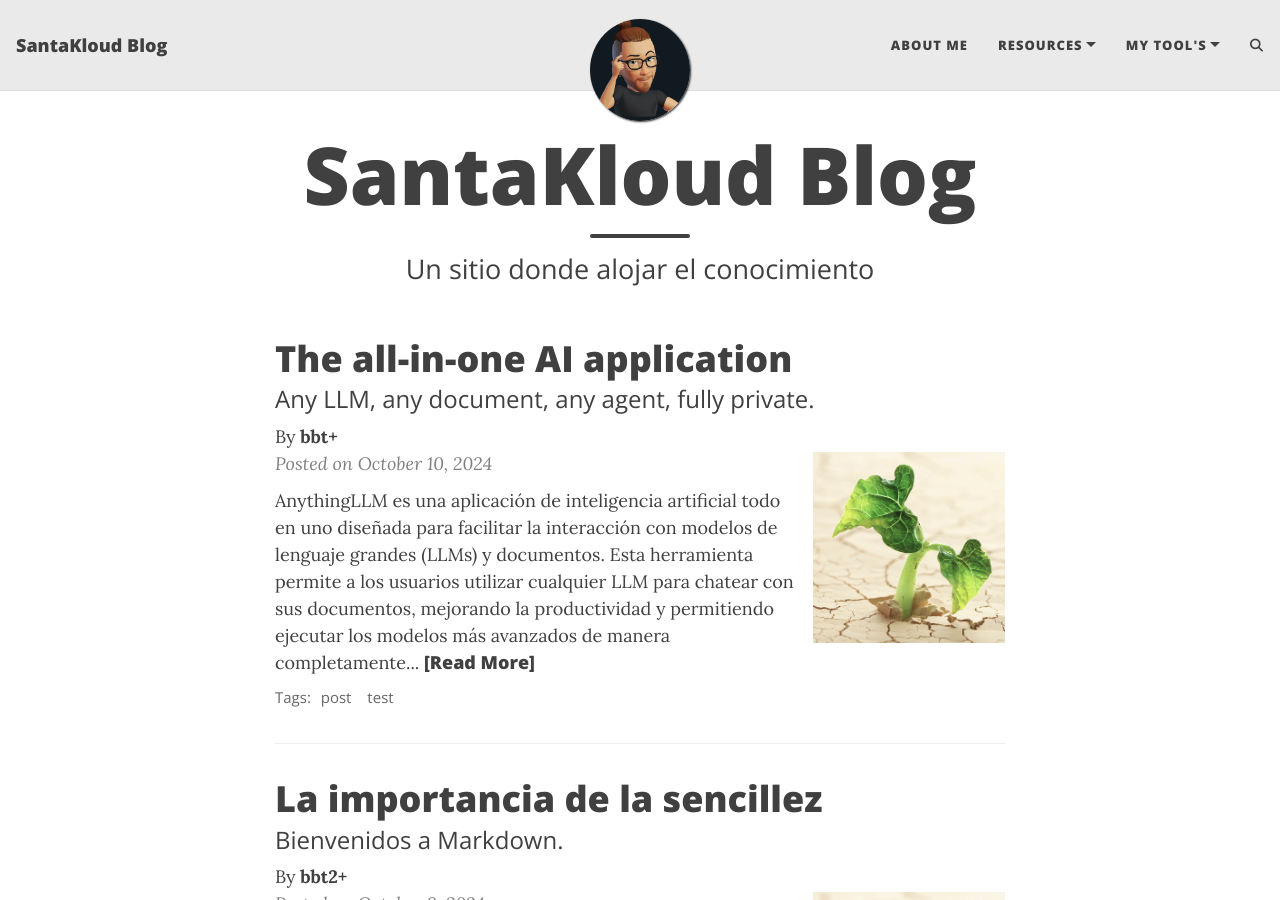
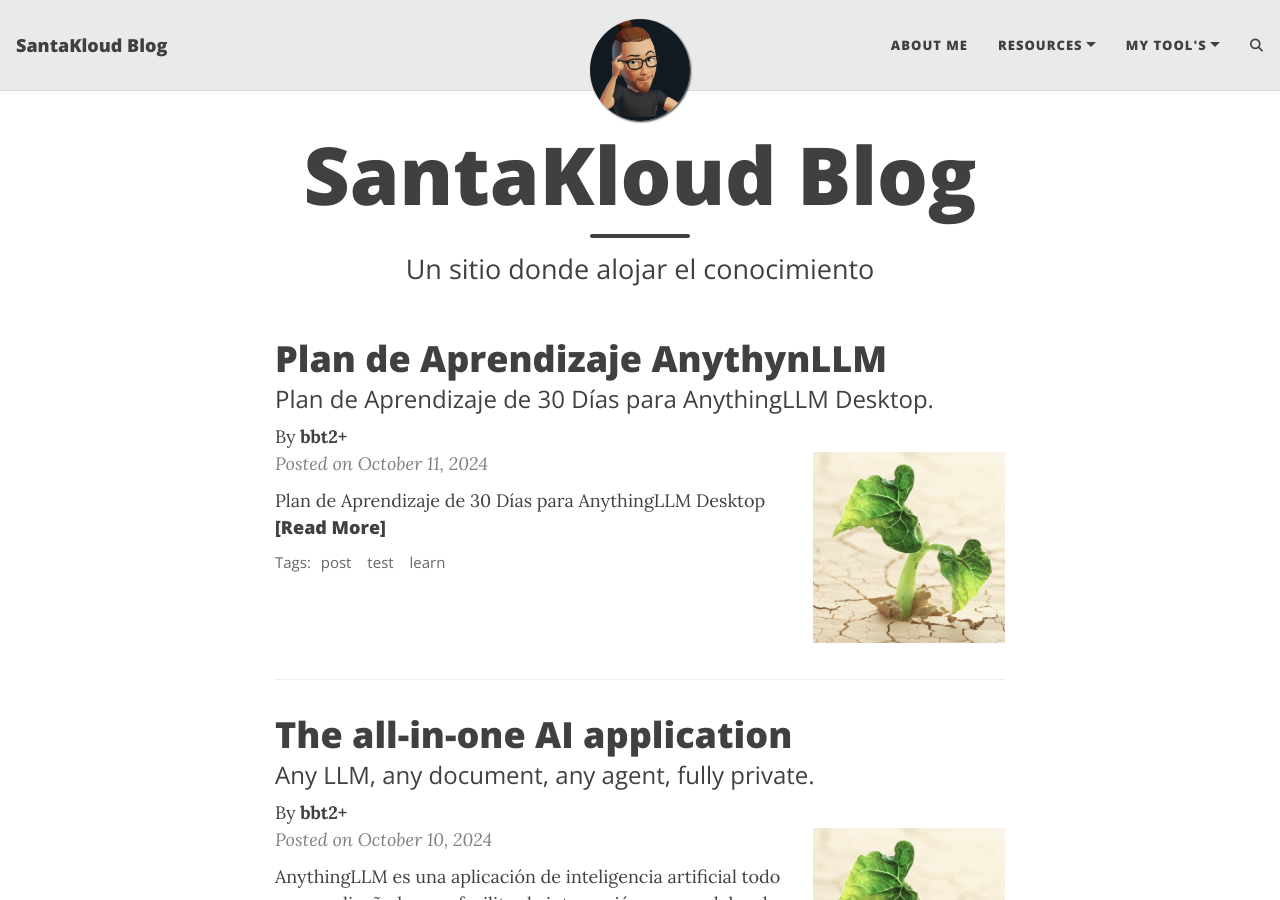
Before and after one commit to santakloud/santakloud.github.io, a Jekyll site: the page built from index.html, in a window 1280 px wide and 900 px high. Built offline with Jekyll 4.4.1, drawn with Linux system fonts in a browser that asks for light colours; the list of posts is cut into pages by our own code; comment, search, counter and statistics services are not loaded; some of the changed lines change nothing that is shown.

Commit message:
Upload: post 11 10 2024

```diff
--- a/_posts/2024-10-10-the-all-in-one-ai-application.md
+++ b/_posts/2024-10-10-the-all-in-one-ai-application.md
@@ -6,7 +6,7 @@
 thumbnail-img: /assets/img/thumb.png
 share-img: /assets/img/path.jpg
 tags: [post, test]
-author: bbt+
+author: bbt2+
 ---
 
 AnythingLLM es una aplicación de inteligencia artificial todo en uno diseñada para facilitar la interacción con modelos de lenguaje grandes (LLMs) y documentos. Esta herramienta permite a los usuarios utilizar cualquier LLM para chatear con sus documentos, mejorando la productividad y permitiendo ejecutar los modelos más avanzados de manera completamente privada y sin necesidad de configuración técnica. La flexibilidad de AnythingLLM permite trabajar con modelos empresariales como GPT-4, modelos personalizados o modelos de código abierto como Llama y Mistral.
--- /dev/null
+++ b/_posts/2024-10-11-plan-de-aprendizaje-anythingllm.md
@@ -0,0 +1,74 @@
+---
+layout: post
+title: Plan de Aprendizaje AnythynLLM
+subtitle: Plan de Aprendizaje de 30 Días para AnythingLLM Desktop.
+cover-img: /assets/img/path.jpg
+thumbnail-img: /assets/img/thumb.png
+share-img: /assets/img/path.jpg
+tags: [post, test, learn]
+author: bbt2+
+---
+
+# Plan de Aprendizaje de 30 Días para AnythingLLM Desktop
+
+## Semana 1: Introducción y Configuración
+
+### Día 1-2: Introducción a AnythingLLM
+- Lee la documentación oficial de AnythingLLM para entender sus características y funcionalidades.
+- Familiarízate con los conceptos básicos de LLMs (Large Language Models) y cómo AnythingLLM los utiliza.
+
+### Día 3-4: Instalación de AnythingLLM Desktop
+- Descarga e instala AnythingLLM Desktop en tu sistema operativo (Windows, Mac, Linux) desde la documentación oficial.
+- Configura el entorno de trabajo y asegúrate de que todo funcione correctamente.
+
+### Día 5-7: Exploración de la Interfaz
+- Navega por la interfaz de AnythingLLM Desktop.
+- Familiarízate con las diferentes secciones y opciones disponibles.
+- Realiza algunas tareas básicas para entender el flujo de trabajo.
+
+## Semana 2: Fundamentos y Primeros Pasos
+
+### Día 8-10: Creación de Workspaces
+- Aprende a crear y gestionar workspaces en AnythingLLM.
+- Añade documentos a tus workspaces y explora cómo se organizan.
+
+### Día 11-13: Uso de LLMs y Agentes
+- Configura y utiliza LLMs dentro de AnythingLLM.
+- Aprende a crear y gestionar agentes para automatizar tareas.
+
+### Día 14: Revisión y Práctica
+- Revisa lo aprendido durante las dos primeras semanas.
+- Practica creando y gestionando workspaces y agentes.
+
+## Semana 3: Funcionalidades Avanzadas
+
+### Día 15-17: Integraciones y Conectores
+- Aprende a conectar AnythingLLM con bases de datos vectoriales y otros servicios. Consulta el repositorio de GitHub para más detalles.
+- Configura integraciones con servicios externos para ampliar las capacidades de AnythingLLM.
+
+### Día 18-20: Seguridad y Privacidad
+- Entiende las opciones de seguridad y privacidad en AnythingLLM.
+- Configura medidas de seguridad para proteger tus datos y documentos.
+
+### Día 21: Revisión y Práctica
+- Revisa lo aprendido durante la tercera semana.
+- Practica configurando integraciones y medidas de seguridad.
+
+## Semana 4: Proyecto Final y Revisión
+
+### Día 22-25: Proyecto Final
+- Elige un proyecto personal o profesional para aplicar lo aprendido.
+- Crea un workspace, añade documentos, configura LLMs y agentes, y realiza tareas específicas.
+
+### Día 26-28: Optimización y Mejora
+- Revisa tu proyecto y busca áreas de mejora.
+- Optimiza la configuración y el uso de AnythingLLM para obtener mejores resultados.
+
+### Día 29-30: Revisión Final y Reflexión
+- Revisa todo lo aprendido durante el mes.
+- Reflexiona sobre tus logros y áreas de mejora.
+- Planifica los próximos pasos para seguir mejorando tus habilidades en AnythingLLM.
+
+---
+
+¡Buena suerte y disfruta del proceso de aprendizaje!
```
